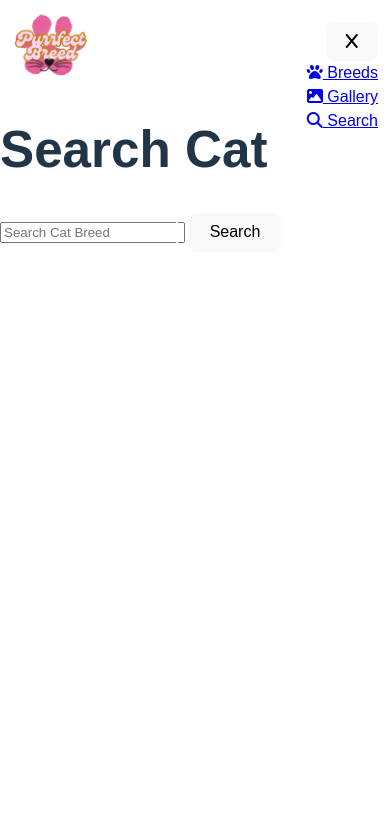
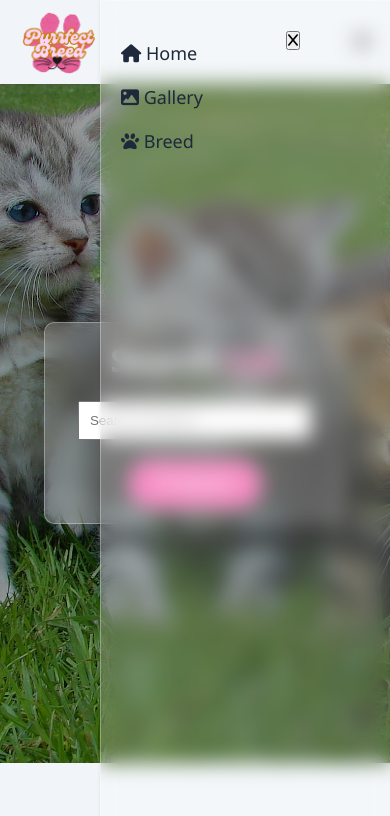
Before and after one commit to Alivyn-abqrz/PurrfectBreed, a website built with Vite: page index.html in a window 390 px wide. Both pictures are taken after a click on the button 350 px from the left and 43 px from the top of the page. Built offline with nearby package versions, Linux system fonts and the light colour scheme; no server answers.

Commit message:
fix home page

```diff
--- a/index.html
+++ b/index.html
@@ -4,29 +4,36 @@
     <meta charset="UTF-8" />
     <meta name="viewport" content="width=device-width, initial-scale=1.0" />
     <link rel="stylesheet" href="https://cdnjs.cloudflare.com/ajax/libs/font-awesome/6.5.1/css/all.min.css">
-    <link rel="icon" href="./public/logo.png" >
+    <link rel="icon" href="/logo.png" >
     <title>Purrfect Breed</title>
   </head>
   <body>
     <nav class="navbar">
-        <img src="/logo.png" alt="Purrfect Breed" width="75px">
-        <button class="menu-toggle"><i class="fa-solid fa-bars"></i></button>
-      <ul class="navbar-links">
-        <li><a href="#"><i class="fa-solid fa-search"></i> Search</a></li>
-        <li><a href="#"><i class="fa-solid fa-image"></i> Gallery</a></li>
-        <li><a href="#"><i class="fa-solid fa-paw"></i> Breeds</a></li>
-        <li><button class="close-btn"><i class="fa-solid fa-x"></i></button></li>
+      <img src="/logo.png" alt="purrfect breed logo" class="logo">
+      <button class="menu-toggle"><i class="fa-solid fa-bars"></i></button>
+      <ul class="nav-links">
+        <li><a href="#"><i class="fa-solid fa-house"></i>&nbsp;Home</a></li>
+        <li><a href="#"><i class="fa-solid fa-image"></i>&nbsp;Gallery</a></li>
+        <li><a href="#"><i class="fa-solid fa-paw"></i>&nbsp;Breed</a></li>
+    </ul>
+    </nav>
+    <aside class="sidebar" id="sidebar">
+      <ul class="sidebar-links">
+        <button id="btn-close"><i class="fa-solid fa-x"></i></button>
+        <li><a href="#"><i class="fa-solid fa-house"></i>&nbsp;Home</a></li>
+        <li><a href="#"><i class="fa-solid fa-image"></i>&nbsp;Gallery</a></li>
+        <li><a href="#"><i class="fa-solid fa-paw"></i>&nbsp;Breed</a></li>
       </ul>
+  </aside>
 
-    </nav>
    <div class="main-container">
-    <div>
-    <h1>Search Cat</h1>
+    <div class="search-section">
+    <h1>Search <span>Cat</span></h1>
     <input type="text" id="SearchInput" placeholder="Search Cat Breed">
-    <button id="searchButton">Search</button>
+    <button id="searchButton"><i class="fa-solid fa-search"></i> Search</button>
   </div>
-    <div class="cat-container"></div>
    </div>
+   <div class="cat-container"></div>
     <script type="module" src="/src/main.js"></script>
   </body>
 </html>
--- a/src/main.js
+++ b/src/main.js
@@ -1,12 +1,12 @@
 import './style.css'
-import './styles/sidebar.css'
+import './styles/nav.css'
 import './styles/main.css'
 import catBreedApi from './utils/fetchApi'
 import TestApi from './utils/testApi';
-import sideBar from './utils/sideBar';
+import navBar from './utils/sideBar';
 
 
 
-sideBar();
+navBar();
 catBreedApi();
 TestApi();
--- a/src/style.css
+++ b/src/style.css
@@ -1,57 +1,26 @@
-:root {
-  font-family: Inter, system-ui, Avenir, Helvetica, Arial, sans-serif;
-  line-height: 1.5;
-  font-weight: 400;
-
-  color-scheme: light dark;
-  color: rgba(255, 255, 255, 0.87);
-  background-color: #242424;
-
-  font-synthesis: none;
-  text-rendering: optimizeLegibility;
-  -webkit-font-smoothing: antialiased;
-  -moz-osx-font-smoothing: grayscale;
-}
-
-body {
-  font-family: Arial, sans-serif;
+*{
   margin: 0;
   padding: 0;
 }
-
-h1 {
-  font-size: 3.2em;
-  line-height: 1.1;
+body, html{
+  min-height: 100vh;
+  font-family: 'Segoe UI', Tahoma, Geneva, Verdana, sans-serif;
+  background-color: #f1f5f9;
+  box-sizing: border-box;
+}
+h1{
+  color: #f1f5f9;
+}
+span{
+  color: #f472b6;
+}
+a {
+  text-decoration: none;
+  color: inherit;
 }
 
-button {
-  border-radius: 8px;
-  border: 1px solid transparent;
-  padding: 0.6em 1.2em;
-  font-size: 1em;
-  font-weight: 500;
-  font-family: inherit;
-  background-color: #1a1a1a;
-  cursor: pointer;
-  transition: border-color 0.25s;
+ul {
+  list-style: none;
+  margin: 0;
+  padding: 0;
 }
-button:hover {
-  border-color: #646cff;
-}
-button:focus,
-button:focus-visible {
-  outline: 4px auto -webkit-focus-ring-color;
-}
-
-@media (prefers-color-scheme: light) {
-  :root {
-    color: #213547;
-    background-color: #ffffff;
-  }
-  a:hover {
-    color: #747bff;
-  }
-  button {
-    background-color: #f9f9f9;
-  }
-}
--- a/src/styles/main.css
+++ b/src/styles/main.css
@@ -0,0 +1,86 @@
+.main-container{
+  display: flex;
+  justify-content: center;
+  align-items: center;
+  padding: 2px;
+  height: 80vh;
+  background: linear-gradient(rgba(0, 0, 0, 0.4), rgba(0, 0, 0, 0.4)), url('/cover.jpg');
+  background-size: cover;
+    background-repeat: no-repeat;
+    background-position: center;
+}
+#SearchInput{
+  width: 70%;
+  padding: 10px;
+  margin: 10px 0;
+
+}
+#searchButton{
+  position: relative;
+    padding: 15px 30px;
+    font-size: 16px;
+    font-weight: bold;
+    color: #fff;
+    background-color: #f472b6;
+    border: none;
+    border-radius: 25px;
+    overflow: hidden;
+    cursor: pointer;
+    transition: background-color 0.3s;
+
+}
+#searchButton:hover{
+  background-color: #be185d;
+}
+#searchButton::after{
+  content:'';
+  position: absolute;
+  width: 100px;
+  height: 100px;
+  background: rgba(255, 255, 255, 0.4);
+  border-radius: 50%;
+  opacity: 0;
+  transform: scale(0);
+  transition: transform 0.5s, opacity 0.5s;
+  pointer-events: none;
+}
+#searchButton:active::after {
+  opacity: 1;
+  transform: scale(4);
+}
+.cat-container{
+  display: flex;
+  flex-direction: row;
+  /* flex-wrap: wrap; */
+  justify-content: center;
+  gap: 15px;
+}
+.cat-container img{
+  width: 200px;
+  height: none;
+  border-radius: 10px;
+  box-shadow: 0 4px 8px rgba(0, 0, 0, 0.2);
+}
+/* Responsive Styles */
+@media (min-width: 320px) {
+  .search-section{
+    display: flex;
+    flex-direction: column;
+    justify-content: center;
+    align-items: center;
+    gap: 10px;
+    width:300px ;
+    height: 200px;
+    border-radius: 10px;
+    background: rgba(255, 255, 255, 0.2);
+    border: 1px solid rgba(255, 255, 255, 0.3);
+    backdrop-filter: blur(10px);
+    -webkit-backdrop-filter: blur(10px);
+  }
+}
+@media (min-width: 768px) {
+  .search-section{
+    width:400px ;
+    height: 300px;
+  }
+}
--- /dev/null
+++ b/src/styles/nav.css
@@ -0,0 +1,102 @@
+.navbar {
+  display: flex;
+  justify-content: space-between;
+  align-items: center;
+  background-color: #f1f5f9;
+  color: #1e293b;
+  padding: 10px 20px;
+}
+
+.logo {
+  width: 75px;
+}
+
+.nav-links {
+  display: flex;
+  flex-direction: row;
+  list-style: none;
+  gap: 50px;
+  margin-right: 1rem;
+}
+#btn-close{
+  position: absolute;
+  top: 30px;
+  left:185px;
+
+}
+.navbar-links a {
+  color: white;
+  font-size: 16px;
+  transition: color 0.3s;
+  font-size: 1rem;
+}
+.navbar .nav-links a:hover {
+  color: #f472b6;
+}
+
+.navbar-links .close-btn {
+  display: none;
+}
+
+.menu-toggle {
+  display: none;
+  flex-direction: column;
+  gap: 5px;
+  cursor: pointer;
+}
+/* Sidebar Styles */
+.sidebar {
+  position: fixed;
+  top: 0;
+  display: none;
+  left: 100px;
+  width: 50px;
+  height: 100%;
+  background: rgba(255, 255, 255, 0.2);
+  border: 1px solid rgba(255, 255, 255, 0.3);
+  backdrop-filter: blur(10px);
+  -webkit-backdrop-filter: blur(10px);
+  padding-top: 20px;
+  box-shadow: 2px 0 5px rgba(0, 0, 0, 0.2);
+  transition: left 0.3s ease;
+  z-index: 1000;
+}
+
+.sidebar ul {
+  padding: 20px;
+}
+
+.sidebar ul li {
+  margin-bottom: 20px;
+}
+
+.sidebar ul a {
+  color: #1e293b;
+  font-size: 18px;
+  transition: color 0.3s;
+}
+
+.sidebar ul a:hover {
+  color: #f472b6;
+}
+
+/* Content Styles */
+.content {
+  margin: 20px;
+  padding: 20px;
+}
+
+/* Responsive Styles */
+@media (max-width: 768px) {
+  .navbar .nav-links {
+      display: none;
+  }
+
+  .menu-toggle {
+      display: flex;
+  }
+
+  .sidebar {
+      width: 100%;
+  }
+}
--- a/src/styles/sidebar.css
+++ /dev/null
@@ -1,26 +0,0 @@
-.navbar{
-  padding: 10px;
-  display: flex;
-  justify-content: space-between;
-  align-items: center;
-  position: static;
-  border: 2px solid white;
-}
-.navbar-links{
-  height: 100%;
-  width: 200px;
-  list-style: none;
-  padding: 0;
-  margin: 0;
-  display: none;
-  flex-direction: column-reverse;
-  position: fixed;
-  border: 2px solid white;
-  top: 20px;
-  right: 10px;
-  border-radius: 5px;
-  overflow: hidden;
-  align-items: end;
-  justify-content: start;
-  text-decoration: none;
-}
--- a/src/utils/sideBar.js
+++ b/src/utils/sideBar.js
@@ -1,16 +1,15 @@
-const sideBar = () => {
+const navBar = () => {
   document.addEventListener('DOMContentLoaded', () => {
     const menuToggle = document.querySelector('.menu-toggle');
-    const closeMenu = document.querySelector('.close-btn');
-    const menuLinks = document.querySelector('.navbar-links');
-    menuToggle.addEventListener('click', () => {
-      menuLinks.style.display = 'flex'
-      menuToggle.style.display = 'none'
-    })
-    closeMenu.addEventListener('click', () =>{
-      menuLinks.style.display = 'none'
-      menuToggle.style.display = 'block'
-    })
+const sidebar = document.getElementById('sidebar');
+const closebtn = document.querySelector('#btn-close')
+
+menuToggle.addEventListener('click', () => {
+    sidebar.style.display = 'block';
+});
+closebtn.addEventListener('click',() =>{
+  sidebar.style.display ='none'
+} )
   })
 }
-export default sideBar;
+export default navBar;
```
Also changed, not shown: public/cover.jpg (added).
